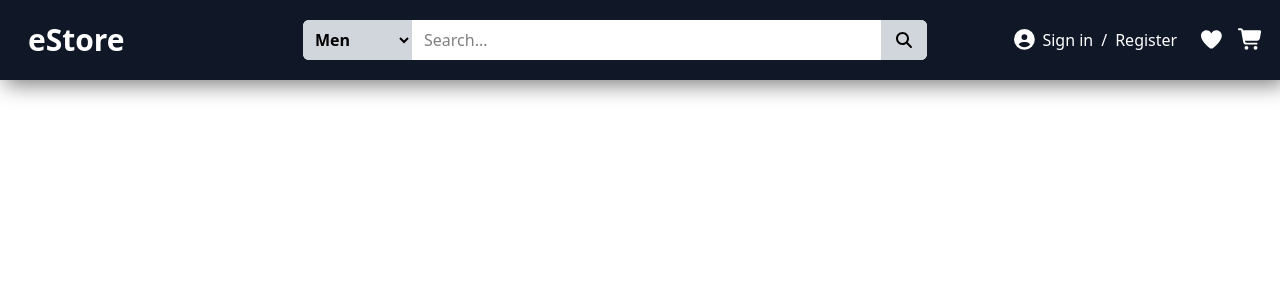
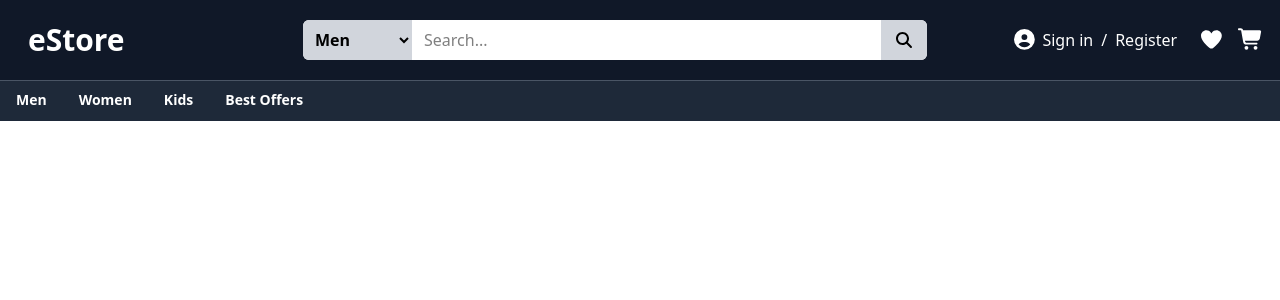
Before and after one commit to UtkarshRaghuvansh1/estore, an Angular app: page / in a window 1280 px wide. Shown: the top 300 px of the page. Built offline with nearby package versions, Linux system fonts and the light colour scheme.

Commit message:
adding category navigation component

```diff
--- a/src/app/app.component.html
+++ b/src/app/app.component.html
@@ -1 +1,2 @@
 <app-header></app-header>
+<app-catnavigation></app-catnavigation>
--- a/src/app/app.component.ts
+++ b/src/app/app.component.ts
@@ -1,10 +1,11 @@
 import { Component } from '@angular/core';
 import { RouterOutlet } from '@angular/router';
 import { HeaderComponent } from './component/header/header.component';
+import { CatnavigationComponent } from './component/catnavigation/catnavigation.component';
 
 @Component({
   selector: 'app-root',
-  imports: [RouterOutlet, HeaderComponent],
+  imports: [RouterOutlet, HeaderComponent, CatnavigationComponent],
   templateUrl: './app.component.html',
   styleUrl: './app.component.css',
 })
--- /dev/null
+++ b/src/app/component/catnavigation/catnavigation.component.html
@@ -0,0 +1,44 @@
+<div class="bg-gray-800 border-t border-gray-600">
+  <ul class="flex">
+    <li class="list-none inline-block mx-4 py-1.5 h-10 relative group">
+      <a
+        href="#"
+        class="text-white text-sm font-bold no-underline relative pb-0.5"
+        >Men
+        <span
+          class="absolute left-0 bottom-0 w-0 h-[2px] bg-red-500 transition-all group-hover:w-full"
+        ></span>
+      </a>
+    </li>
+    <li class="list-none inline-block mx-4 py-1.5 h-10 relative group">
+      <a
+        href="#"
+        class="text-white text-sm font-bold no-underline relative pb-0.5"
+        >Women
+        <span
+          class="absolute left-0 bottom-0 w-0 h-[2px] bg-red-500 transition-all group-hover:w-full"
+        ></span>
+      </a>
+    </li>
+    <li class="list-none inline-block mx-4 py-1.5 h-10 relative group">
+      <a
+        href="#"
+        class="text-white text-sm font-bold no-underline relative pb-0.5"
+        >Kids
+        <span
+          class="absolute left-0 bottom-0 w-0 h-[2px] bg-red-500 transition-all group-hover:w-full"
+        ></span
+      ></a>
+    </li>
+    <li class="list-none inline-block mx-4 py-1.5 h-10 relative group">
+      <a
+        href="#"
+        class="text-white text-sm font-bold no-underline relative pb-0.5"
+        >Best Offers
+        <span
+          class="absolute left-0 bottom-0 w-0 h-[2px] bg-red-500 transition-all group-hover:w-full"
+        ></span
+      ></a>
+    </li>
+  </ul>
+</div>
```
Also changed, not shown: src/app/component/catnavigation/catnavigation.component.ts (added, +11 -0 lines), src/app/component/catnavigation/catnavigation.component.css (added), 2 other files (tests, documents, lock files or other folders).
